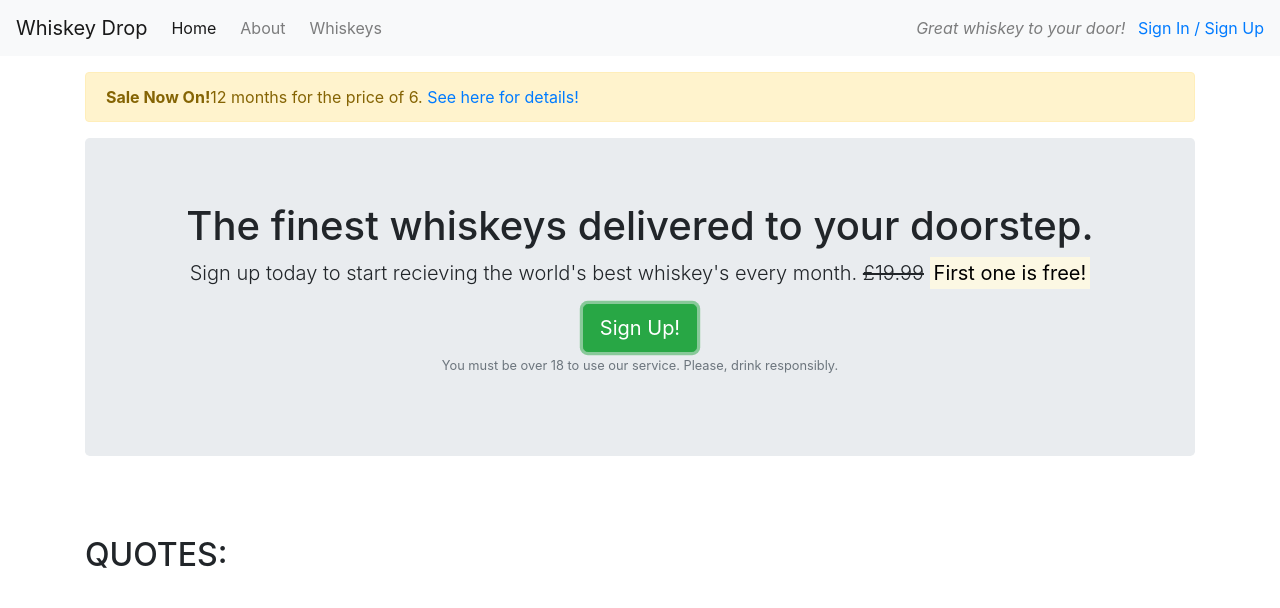
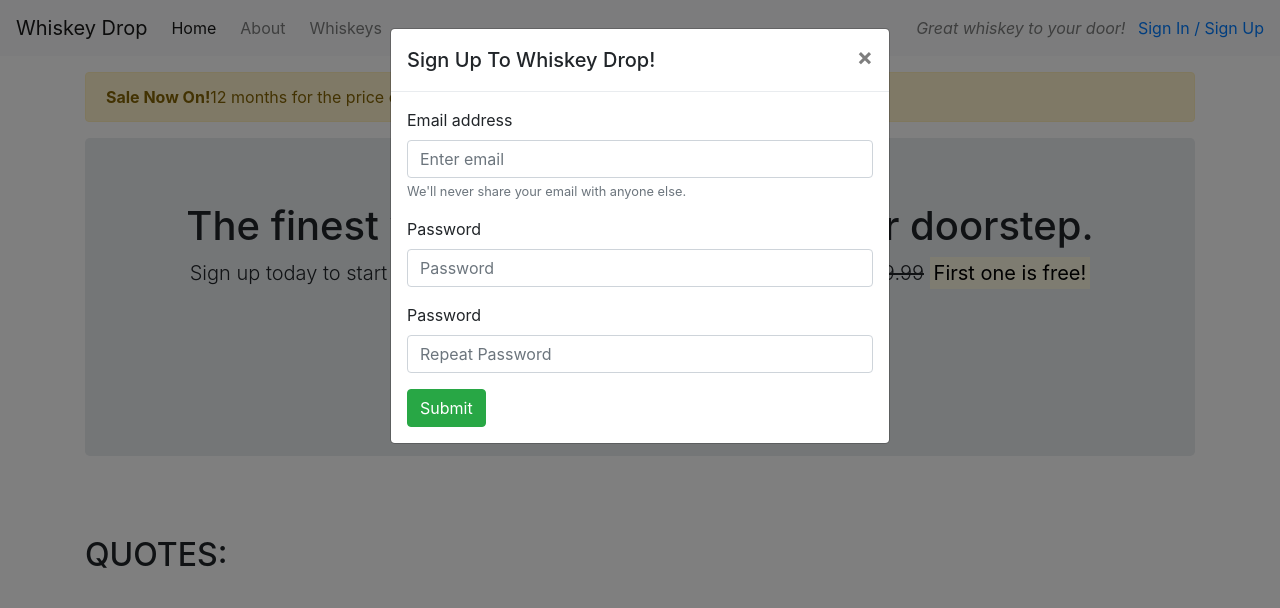
Before and after one commit to Elizabeth-Yorke/whiskey-drop, a plain HTML site: page index.html in a window 1280 px wide. Both pictures are taken after a click on the button "Sign Up!". Shown: the top 608 px of the page. Drawn offline with nearby package versions, Linux system fonts and the light colour scheme; files whose address does not match are found by name.

Commit message:
Added form to modal

```diff
--- a/index.html
+++ b/index.html
@@ -54,7 +54,7 @@
           month. <s class="d-none d-sm-inline">£19.99</s>
           <span class="d-inline d-sm-none"><br></span><strong><mark>First one is free!</mark></strong>
             </p>
-            <button class="btn btn-success btn-lg">Sign Up!</button>
+            <button class="btn btn-success btn-lg" data-toggle="modal" data-target="#signUpModal">Sign Up!</button>
             <p class="text-muted">
             <small>You must be over 18 to use our service. Please, drink
             responsibly.</small>
@@ -140,6 +140,37 @@
       </section>
       <!-- /Features -->
     </article>
+    <div class="modal" tabindex="-1" role="dialog" id="signUpModal">
+        <div class="modal-dialog" role="document">
+            <div class="modal-content">
+                <div class="modal-header">
+                    <h5 class="modal-title">Sign Up To Whiskey Drop!</h5>
+                    <button type="button" class="close" data-dismiss="modal" aria-label="Close">
+                        <span aria-hidden="true">&times;</span>
+                    </button>
+                </div>
+                <div class="modal-body">
+                    <form>
+                        <div class="form-group">
+                            <label for="exampleInputEmail1">Email address</label>
+                            <input type="email" class="form-control" id="exampleInputEmail1" aria-describedby="emailHelp"
+                                placeholder="Enter email">
+                            <small id="emailHelp" class="form-text text-muted">We'll never share your email with anyone else.</small>
+                        </div>
+                        <div class="form-group">
+                            <label for="password">Password</label>
+                            <input type="password" class="form-control" id="password" placeholder="Password">
+                        </div>
+                        <div class="form-group">
+                            <label for="repeatPassword">Password</label>
+                            <input type="password" class="form-control" id="repeatPassword" placeholder="Repeat Password">
+                        </div>
+                        <button type="submit" class="btn btn-success">Submit</button>
+                    </form>
+                </div>
+            </div>
+        </div>
+    </div>
     <script src="https://code.jquery.com/jquery-3.3.1.slim.min.js"
         integrity="sha384-q8i/X+965DzO0rT7abK41JStQIAqVgRVzpbzo5smXKp4YfRvH+8abtTE1Pi6jizo"
         crossorigin="anonymous"></script>
```
